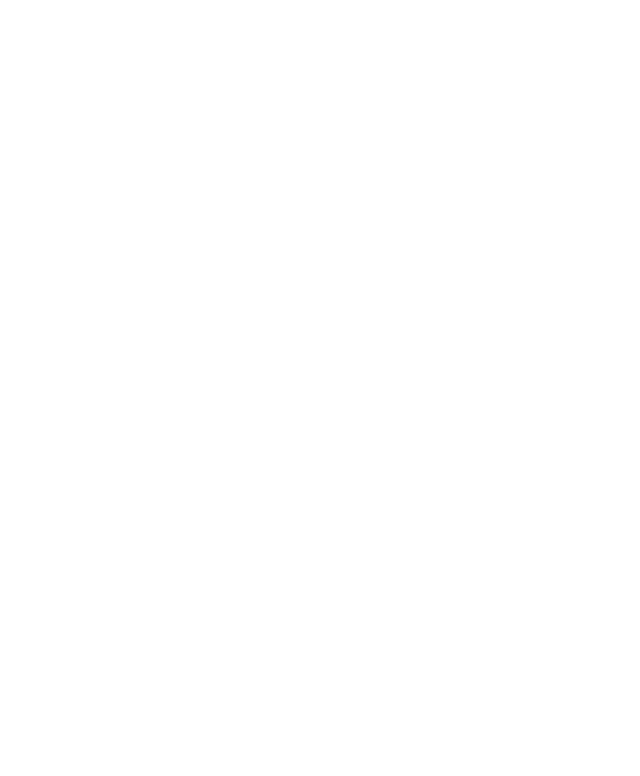
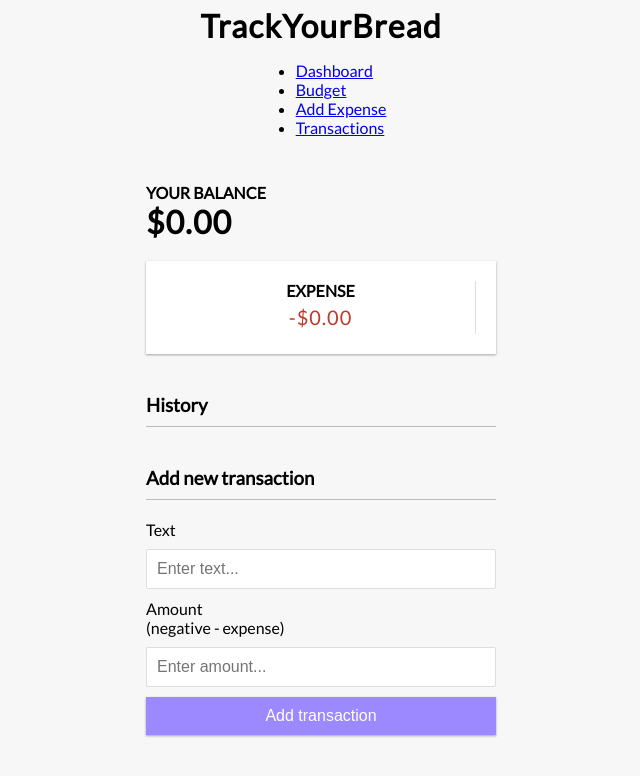
Before and after one commit to EvanTimko/udp-wanderers-P2P-Project, a plain HTML site: page devSE/TrackYourBread/addExpense.html in a window 1280 px wide. Shown: the whole page, without its empty margins (319-959 px from the left). Drawn offline with Linux system fonts and the light colour scheme.

Commit message:
updated the nav and title of dash & budget

```diff
--- a/devSE/TrackYourBread/addExpense.html
+++ b/devSE/TrackYourBread/addExpense.html
@@ -6,7 +6,62 @@
     <meta name="viewport" content="width=device-width, initial-scale=1.0" />
     <meta http-equiv="X-UA-Compatible" content="ie=edge" />
     <link rel="stylesheet" href="expense.css" />
-    <title>Add Expense</title>
+    <title>Expense Tracker</title>
 </head>
 
+<body>
+    <div>
+        <h1>TrackYourBread</h1>
+    </div>
+
+    <div class="nav">
+        <ul>
+            <li><a class="active" href="dashboard.html">Dashboard</a></li>
+            <li><a href="budget.html">Budget</a></li>
+            <li><a href="addExpense.html">Add Expense</a></li>
+            <li><a href="transactions.html">Transactions</a></li>
+        </ul>
+
+    </div>
+
+    <div class="container">
+        <h4>Your Balance</h4>
+        <h1 id="balance">$0.00</h1>
+
+        <div class="inc-exp-container">
+            <!-- <div>
+                <h4>Income</h4>
+                <p id="money-plus" class="money plus">+$0.00</p>
+            </div> -->
+            <div>
+                <h4>Expense</h4>
+                <p id="money-minus" class="money minus">-$0.00</p>
+            </div>
+        </div>
+
+        <h3>History</h3>
+        <ul id="list" class="list">
+            <!-- <li class="minus">
+          Cash <span>-$400</span><button class="delete-btn">x</button>
+        </li> -->
+        </ul>
+
+        <h3>Add new transaction</h3>
+        <form id="form">
+            <div class="form-control">
+                <label for="text">Text</label>
+                <input type="text" id="text" placeholder="Enter text..." />
+            </div>
+            <div class="form-control">
+                <label for="amount">Amount <br />
+            (negative - expense)</label
+          >
+          <input type="number" id="amount" placeholder="Enter amount..." />
+        </div>
+        <button class="btn">Add transaction</button>
+      </form>
+    </div>
+
+    <script src="expense.js"></script>
+  </body>
 </html>
--- a/devSE/TrackYourBread/budget.css
+++ b/devSE/TrackYourBread/budget.css
@@ -0,0 +1,93 @@
+@import url('https://fonts.googleapis.com/css?family=Lato&display=swap');
+* {
+    border: 0;
+    padding: 0;
+    margin: 0;
+    box-sizing: border-box;
+    color: rgb(0, 0, 0);
+}
+
+:root {
+    --box-shadow: 0 1px 3px rgba(0, 0, 0, 0.12), 0 1px 2px rgba(0, 0, 0, 0.24);
+}
+
+.header img {
+    float: left;
+    width: 100px;
+    height: 100px;
+    background: #555;
+}
+
+.header h1 {
+    position: relative;
+    top: 18px;
+    left: 10px;
+}
+
+body {
+    background-color: #f7f7f7;
+    display: flex;
+    flex-direction: column;
+    align-items: justify;
+    justify-content: left;
+    min-height: 100vh;
+    margin: 0px;
+    font-family: 'Lato', sans-serif;
+}
+
+h1 {
+    color: rgb(98, 167, 52);
+    letter-spacing: 1px;
+    margin: 0;
+}
+
+h3 {
+    border-bottom: 1px solid #bbb;
+    padding-bottom: 10px;
+    margin: 40px 0 10px;
+}
+
+h4 {
+    margin: 0;
+    text-transform: uppercase;
+}
+
+li a {
+    color: rgb(38, 70, 56);
+    text-decoration: none;
+}
+
+a {
+    display: block;
+    padding: 10px;
+    background-color: #9ef2a2;
+}
+
+nav {
+    background: #9ef2a2;
+}
+
+nav ul {
+    list-style-type: none;
+    padding: 0px;
+}
+
+
+/* nav a {
+    display: block
+} */
+
+@media screen and (min-width:700px) {
+    nav ul {
+        display: flex;
+        justify-content: space-evenly;
+    }
+}
+
+li a:hover {
+    background-color: #507151;
+}
+
+.active {
+    background-color: #6fa472;
+}
--- a/devSE/TrackYourBread/dashboard.css
+++ b/devSE/TrackYourBread/dashboard.css
@@ -4,10 +4,24 @@
     padding: 0;
     margin: 0;
     box-sizing: border-box;
+    color: rgb(0, 0, 0);
 }
 
 :root {
     --box-shadow: 0 1px 3px rgba(0, 0, 0, 0.12), 0 1px 2px rgba(0, 0, 0, 0.24);
+}
+
+.header img {
+    float: left;
+    width: 100px;
+    height: 100px;
+    background: #555;
+}
+
+.header h1 {
+    position: relative;
+    top: 18px;
+    left: 10px;
 }
 
 body {
@@ -21,12 +35,8 @@ body {
     font-family: 'Lato', sans-serif;
 }
 
-.container {
-    margin: 30px auto;
-    width: 350px;
-}
-
 h1 {
+    color: rgb(98, 167, 52);
     letter-spacing: 1px;
     margin: 0;
 }
@@ -42,49 +52,42 @@ h4 {
     text-transform: uppercase;
 }
 
-ul {
-    list-style-type: none;
-    margin: 0;
-    padding: 0;
-}
-
-li {
-    float: left;
-    display: inline;
-}
-
 li a {
-    display: block;
-    color: rgb(58, 58, 58);
-    text-align: center;
-    padding: 14px 125px;
+    color: rgb(38, 70, 56);
     text-decoration: none;
 }
 
 a {
     display: block;
-    padding: 8px;
-    background-color: #c1c1c1;
+    padding: 10px;
+    background-color: #9ef2a2;
+}
+
+nav {
+    background: #9ef2a2;
+}
+
+nav ul {
+    list-style-type: none;
+    padding: 0px;
+}
+
+
+/* nav a {
+    display: block
+} */
+
+@media screen and (min-width:700px) {
+    nav ul {
+        display: flex;
+        justify-content: space-evenly;
+    }
 }
 
 li a:hover {
-    background-color: #7a767a;
+    background-color: #507151;
 }
 
 .active {
-    background-color: #7a767a;
+    background-color: #6fa472;
 }
-
-.nav {
-    background-color: #fff;
-    border: 1px solid #dedede;
-    border-radius: 4px;
-    box-shadow: 0 2px 2px -1px rgba(0, 0, 0, 0.055);
-    color: #888;
-    display: block;
-    margin: 8px 22px 8px 22px;
-    overflow: hidden;
-    width: 100%;
-    margin: 0;
-    padding: 0;
-}
--- a/devSE/TrackYourBread/expense.css
+++ b/devSE/TrackYourBread/expense.css
@@ -0,0 +1,150 @@
+@import url('https://fonts.googleapis.com/css?family=Lato&display=swap');
+:root {
+    --box-shadow: 0 1px 3px rgba(0, 0, 0, 0.12), 0 1px 2px rgba(0, 0, 0, 0.24);
+}
+
+* {
+    box-sizing: border-box;
+}
+
+body {
+    background-color: #f7f7f7;
+    display: flex;
+    flex-direction: column;
+    align-items: center;
+    justify-content: center;
+    min-height: 100vh;
+    margin: 0;
+    font-family: 'Lato', sans-serif;
+}
+
+.container {
+    margin: 30px auto;
+    width: 350px;
+}
+
+h1 {
+    letter-spacing: 1px;
+    margin: 0;
+}
+
+h3 {
+    border-bottom: 1px solid #bbb;
+    padding-bottom: 10px;
+    margin: 40px 0 10px;
+}
+
+h4 {
+    margin: 0;
+    text-transform: uppercase;
+}
+
+.inc-exp-container {
+    background-color: #fff;
+    box-shadow: var(--box-shadow);
+    padding: 20px;
+    display: flex;
+    justify-content: space-between;
+    margin: 20px 0;
+}
+
+.inc-exp-container>div {
+    flex: 1;
+    text-align: center;
+}
+
+.inc-exp-container>div:first-of-type {
+    border-right: 1px solid #dedede;
+}
+
+.money {
+    font-size: 20px;
+    letter-spacing: 1px;
+    margin: 5px 0;
+}
+
+.money.plus {
+    color: #2ecc71;
+}
+
+.money.minus {
+    color: #c0392b;
+}
+
+label {
+    display: inline-block;
+    margin: 10px 0;
+}
+
+input[type='text'],
+input[type='number'] {
+    border: 1px solid #dedede;
+    border-radius: 2px;
+    display: block;
+    font-size: 16px;
+    padding: 10px;
+    width: 100%;
+}
+
+.btn {
+    cursor: pointer;
+    background-color: #9c88ff;
+    box-shadow: var(--box-shadow);
+    color: #fff;
+    border: 0;
+    display: block;
+    font-size: 16px;
+    margin: 10px 0 30px;
+    padding: 10px;
+    width: 100%;
+}
+
+.btn:focus,
+.delete-btn:focus {
+    outline: 0;
+}
+
+.list {
+    list-style-type: none;
+    padding: 0;
+    margin-bottom: 40px;
+}
+
+.list li {
+    background-color: #fff;
+    box-shadow: var(--box-shadow);
+    color: #333;
+    display: flex;
+    justify-content: space-between;
+    position: relative;
+    padding: 10px;
+    margin: 10px 0;
+}
+
+.list li.plus {
+    border-right: 5px solid #2ecc71;
+}
+
+.list li.minus {
+    border-right: 5px solid #c0392b;
+}
+
+.delete-btn {
+    cursor: pointer;
+    background-color: #e74c3c;
+    border: 0;
+    color: #fff;
+    font-size: 20px;
+    line-height: 20px;
+    padding: 2px 5px;
+    position: absolute;
+    top: 50%;
+    left: 0;
+    transform: translate(-100%, -50%);
+    opacity: 0;
+    transition: opacity 0.3s ease;
+}
+
+.list li:hover .delete-btn {
+    opacity: 1;
+}
--- /dev/null
+++ b/devSE/TrackYourBread/expense.js
@@ -0,0 +1,120 @@
+const balance = document.getElementById('balance');
+const money_plus = document.getElementById('money-plus');
+const money_minus = document.getElementById('money-minus');
+const list = document.getElementById('list');
+const form = document.getElementById('form');
+const text = document.getElementById('text');
+const amount = document.getElementById('amount');
+
+// const dummyTransactions = [
+//   { id: 1, text: 'Flower', amount: -20 },
+//   { id: 2, text: 'Salary', amount: 300 },
+//   { id: 3, text: 'Book', amount: -10 },
+//   { id: 4, text: 'Camera', amount: 150 }
+// ];
+
+const localStorageTransactions = JSON.parse(
+    localStorage.getItem('transactions')
+);
+
+let transactions =
+    localStorage.getItem('transactions') !== null ? localStorageTransactions : [];
+
+// Add transaction
+function addTransaction(e) {
+    e.preventDefault();
+
+    if (text.value.trim() === '' || amount.value.trim() === '') {
+        alert('Please add a text and amount');
+    } else {
+        const transaction = {
+            id: generateID(),
+            text: text.value,
+            amount: +amount.value
+        };
+
+        transactions.push(transaction);
+
+        addTransactionDOM(transaction);
+
+        updateValues();
+
+        updateLocalStorage();
+
+        text.value = '';
+        amount.value = '';
+    }
+}
+
+// Generate random ID
+function generateID() {
+    return Math.floor(Math.random() * 100000000);
+}
+
+// Add transactions to DOM list
+function addTransactionDOM(transaction) {
+    // Get sign
+    const sign = transaction.amount < 0 ? '-' : '+';
+
+    const item = document.createElement('li');
+
+    // Add class based on value
+    item.classList.add(transaction.amount < 0 ? 'minus' : 'plus');
+
+    item.innerHTML = `
+    ${transaction.text} <span>${sign}${Math.abs(
+    transaction.amount
+  )}</span> <button class="delete-btn" onclick="removeTransaction(${
+    transaction.id
+  })">x</button>
+  `;
+
+    list.appendChild(item);
+}
+
+// Update the balance, income and expense
+function updateValues() {
+    const amounts = transactions.map(transaction => transaction.amount);
+
+    const total = amounts.reduce((acc, item) => (acc += item), 0).toFixed(2);
+
+    const income = amounts
+        .filter(item => item > 0)
+        .reduce((acc, item) => (acc += item), 0)
+        .toFixed(2);
+
+    const expense = (
+        amounts.filter(item => item < 0).reduce((acc, item) => (acc += item), 0) *
+        -1
+    ).toFixed(2);
+
+    balance.innerText = `$${total}`;
+    money_plus.innerText = `$${income}`;
+    money_minus.innerText = `$${expense}`;
+}
+
+// Remove transaction by ID
+function removeTransaction(id) {
+    transactions = transactions.filter(transaction => transaction.id !== id);
+
+    updateLocalStorage();
+
+    init();
+}
+
+// Update local storage transactions
+function updateLocalStorage() {
+    localStorage.setItem('transactions', JSON.stringify(transactions));
+}
+
+// Init app
+function init() {
+    list.innerHTML = '';
+
+    transactions.forEach(addTransactionDOM);
+    updateValues();
+}
+
+init();
+
+form.addEventListener('submit', addTransaction);
```
Also changed, not shown: devSE/TrackYourBread/budget.html (+18 -0 lines), devSE/TrackYourBread/dashboard.html (+9 -3 lines).
